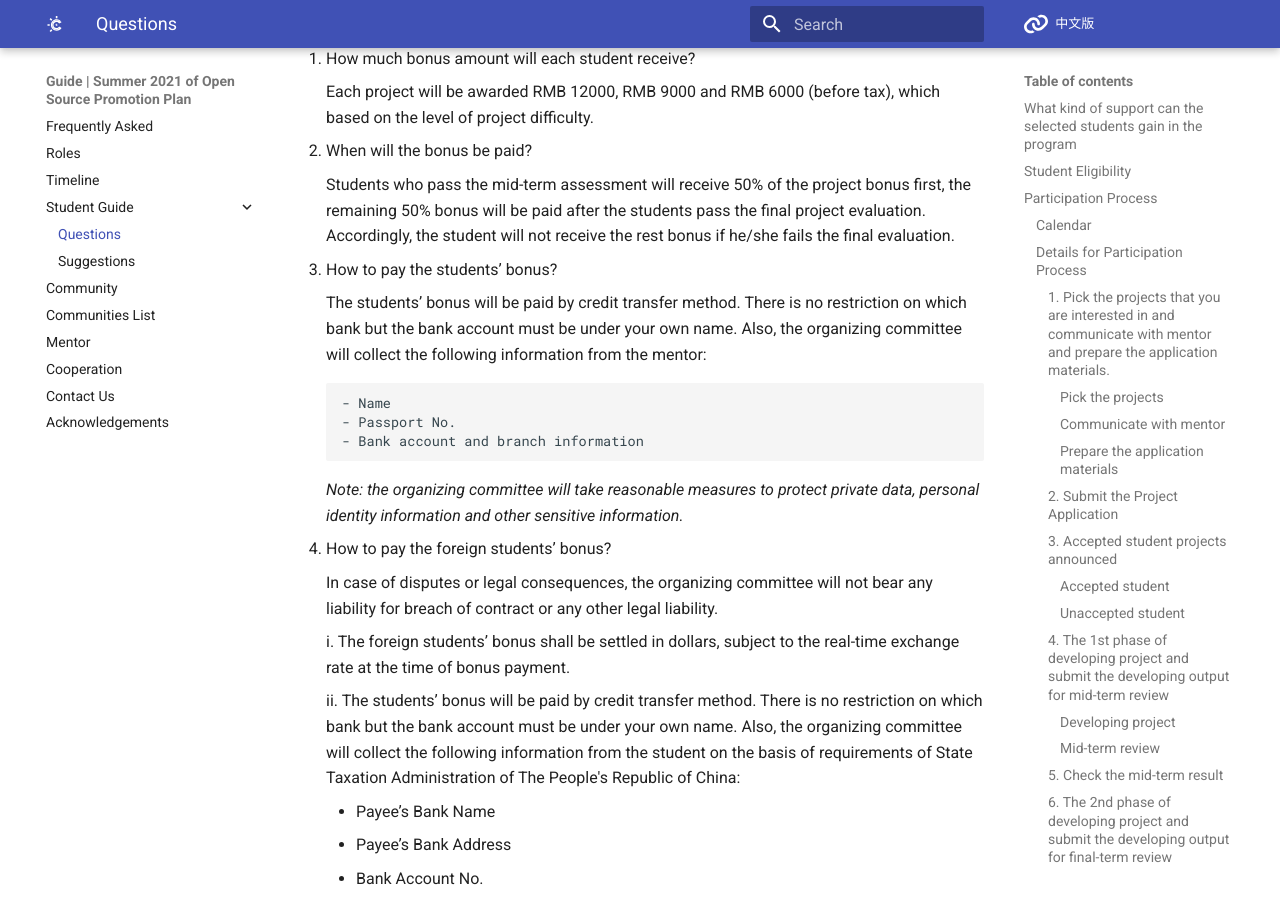
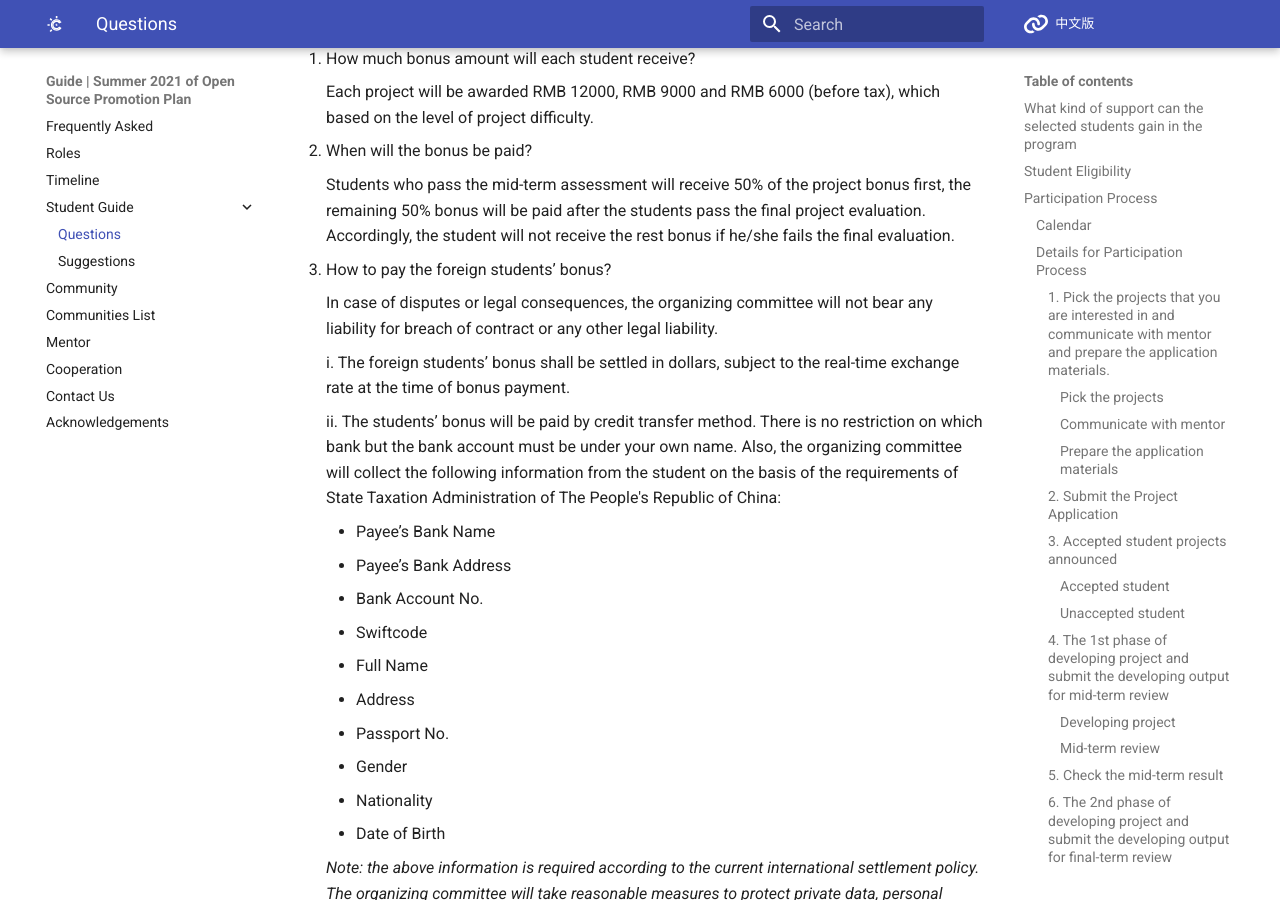
Before and after one commit to summer-ospp/help-en, an MkDocs documentation site: the page built from docs/student.md, in a window 1280 px wide and 900 px high, scrolled down 5772 px. Built offline with MkDocs 1.6.1 and Material for MkDocs 9.7.7, drawn with Linux system fonts in a browser that asks for light colours; comment, search, counter and statistics services are not loaded.

Commit message:
Update student.md

```diff
--- a/docs/student.md
+++ b/docs/student.md
@@ -180,23 +180,13 @@ Students can choose the programming language according to the needs of community
 
     Students who pass the mid-term assessment will receive 50% of the project bonus first, the remaining 50% bonus will be paid after the students pass the final project evaluation. Accordingly, the student will not receive the rest bonus if he/she fails the final evaluation.
 
-3. How to pay the students’ bonus?
-
-    The students’ bonus will be paid by credit transfer method. There is no restriction on which bank but the bank account must be under your own name. Also, the organizing committee will collect the following information from the mentor:
-
-        - Name
-        - Passport No.
-        - Bank account and branch information
-
-    *Note: the organizing committee will take reasonable measures to protect private data, personal identity information and other sensitive information.*
-
-4. How to pay the foreign students’ bonus?
+3. How to pay the foreign students’ bonus?
 
     In case of disputes or legal consequences, the organizing committee will not bear any liability for breach of contract or any other legal liability.
 
     i. The foreign students’ bonus shall be settled in dollars, subject to the real-time exchange rate at the time of bonus payment.
 
-    ii. The students’ bonus will be paid by credit transfer method. There is no restriction on which bank but the bank account must be under your own name. Also, the organizing committee will collect the following information from the student on the basis of requirements of State Taxation Administration of The People's Republic of China:
+    ii. The students’ bonus will be paid by credit transfer method. There is no restriction on which bank but the bank account must be under your own name. Also, the organizing committee will collect the following information from the student on the basis of the requirements of State Taxation Administration of The People's Republic of China:
 
      - Payee’s Bank Name
      - Payee’s Bank Address
```
